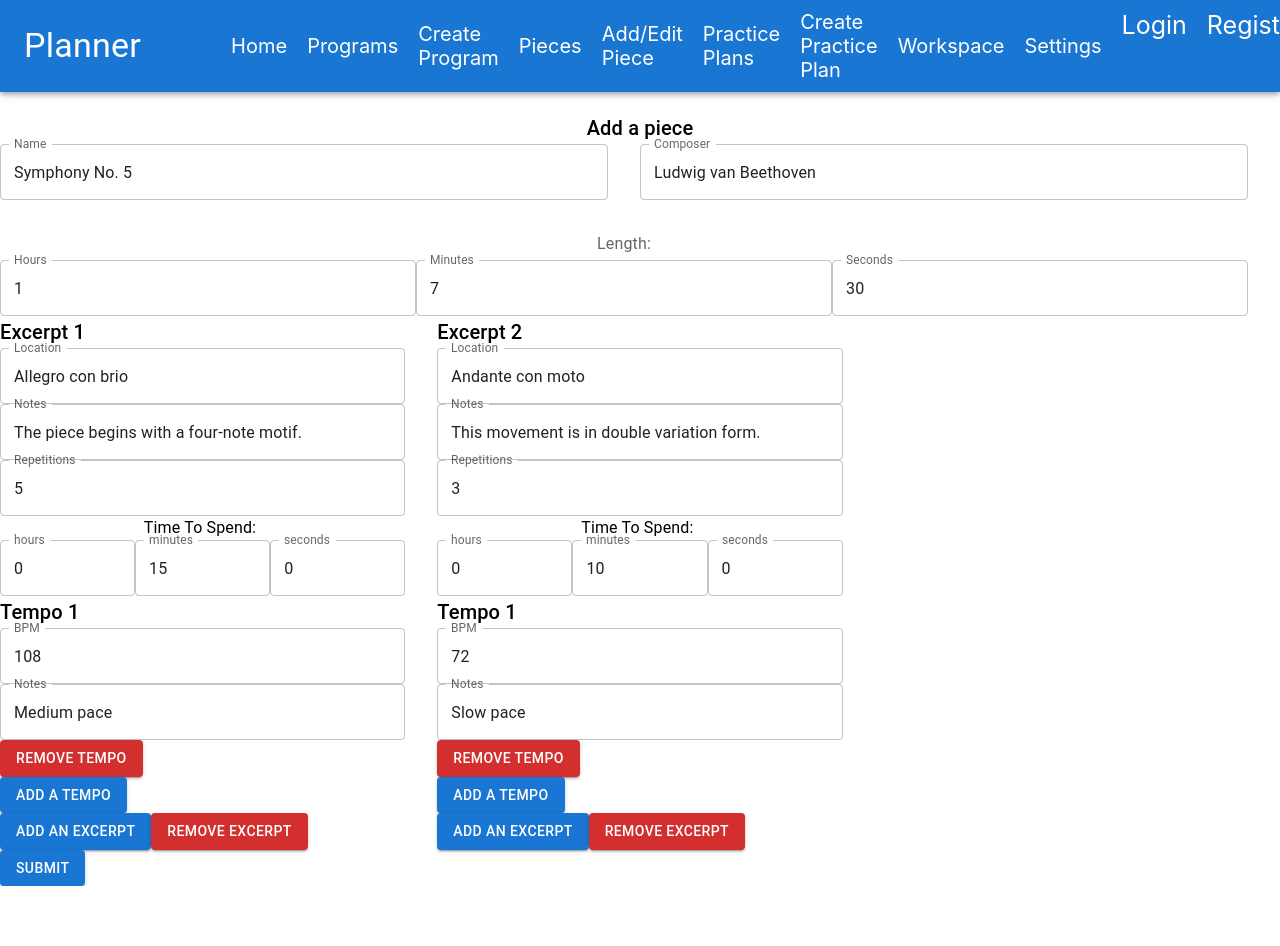
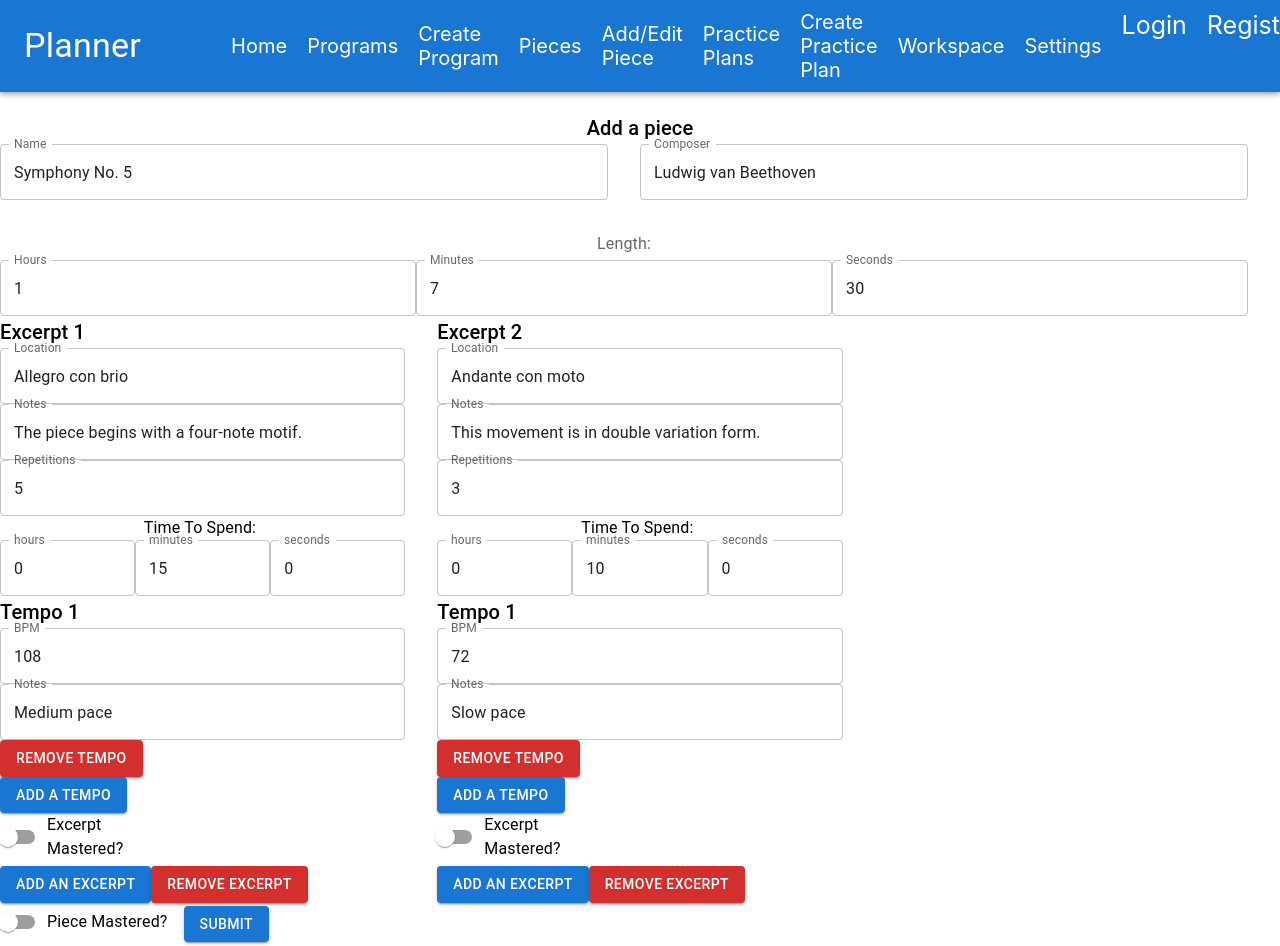
Before and after one commit to shoneriki/mern-practice, a React (Create React App) app in the folder client/: page /piece/create in a window 1280 px wide. Before the commit the page ends 886 px from the top, so only its background shows below. Built offline with nearby package versions, Linux system fonts and the light colour scheme.

Commit message:
added mastered field to both excerpts and piece

```diff
--- a/client/src/components/PieceForm.js
+++ b/client/src/components/PieceForm.js
@@ -11,6 +11,7 @@ import {
   FormControlLabel,
   InputLabel,
   Typography,
+  Switch,
 } from "@mui/material";
 
 import axios from "axios";
@@ -62,6 +63,7 @@ export const PieceForm = ({
         }}
       >
         {({ values, handleChange, errors }) => {
+          console.log("values: ", values)
           return (
             <Box sx={{ width: "100%" }}>
               <Form>
@@ -104,7 +106,7 @@ export const PieceForm = ({
                     </InputLabel>
                     <Grid
                       container
-                      name="time-container?"
+                      name="time-container"
                       sx={{ width: "100%" }}
                     >
                       <Grid item xs={12} sm={4}>
@@ -255,14 +257,10 @@ export const PieceForm = ({
                                 {values.excerpts[excerptIndex].tempi.map(
                                   (tempo, tempoIndex) => (
                                     <>
-                                    <Typography variant={'h6'}>
+                                      <Typography variant={"h6"}>
                                         Tempo {tempoIndex + 1}
                                       </Typography>
-                                    <Grid
-                                      item
-                                      xs={12}
-                                      key={tempoIndex}
-                                    >
+                                      <Grid item xs={12} key={tempoIndex}>
                                         <Field
                                           name={`excerpts.${excerptIndex}.tempi.${tempoIndex}.bpm`}
                                         >
@@ -279,7 +277,11 @@ export const PieceForm = ({
                                           name={`excerpts.${excerptIndex}.tempi.${tempoIndex}.notes`}
                                         >
                                           {({ field }) => (
-                                          <TextField {...field} label="Notes" fullWidth />
+                                            <TextField
+                                              {...field}
+                                              label="Notes"
+                                              fullWidth
+                                            />
                                           )}
                                         </Field>
                                         <Button
@@ -311,6 +313,20 @@ export const PieceForm = ({
                               </Box>
                             )}
                           </FieldArray>
+                          <Grid item xs={12} sm={6} md={4}>
+                            <Field
+                              name={`excerpts.${excerptIndex}.mastered`}
+                              type="checkbox"
+                              render={({ field }) => (
+                                <FormControlLabel
+                                  control={
+                                    <Switch checked={field.value} {...field} />
+                                  }
+                                  label="Excerpt Mastered?"
+                                />
+                              )}
+                            />
+                          </Grid>
                           <Button
                             type="button"
                             variant="contained"
@@ -351,6 +367,16 @@ export const PieceForm = ({
                     </Grid>
                   )}
                 </FieldArray>
+                <Field
+                  name="mastered"
+                  type="checkbox"
+                  render={({ field }) => (
+                    <FormControlLabel
+                      control={<Switch checked={field.value} {...field} />}
+                      label="Piece Mastered?"
+                    />
+                  )}
+                />
                 <Button type="submit" variant="contained" color="primary">
                   Submit
                 </Button>
--- a/client/src/pages/piece-pages/create-edit-piece.js
+++ b/client/src/pages/piece-pages/create-edit-piece.js
@@ -39,6 +39,7 @@ function AddPieceForm() {
             bpm: 108,
           },
         ],
+        mastered: false,
       },
       {
         location: "Andante con moto",
@@ -55,8 +56,10 @@ function AddPieceForm() {
             bpm: 72,
           },
         ],
+        mastered: false,
       },
     ],
+    mastered: false,
     userOwner: userID,
   };
 
@@ -86,8 +89,10 @@ function AddPieceForm() {
             bpm: Yup.number().min(10).max(300),
           })
         ),
+        mastered: Yup.boolean(),
       })
     ),
+    mastered: Yup.boolean(),
     userOwner: Yup.string().test(
       "userOwner",
       "User Owner ID does not match",
```
Also changed, not shown: 1 other file (tests, documents, lock files or other folders). Lines whose indentation alone changed are shown as unchanged.
